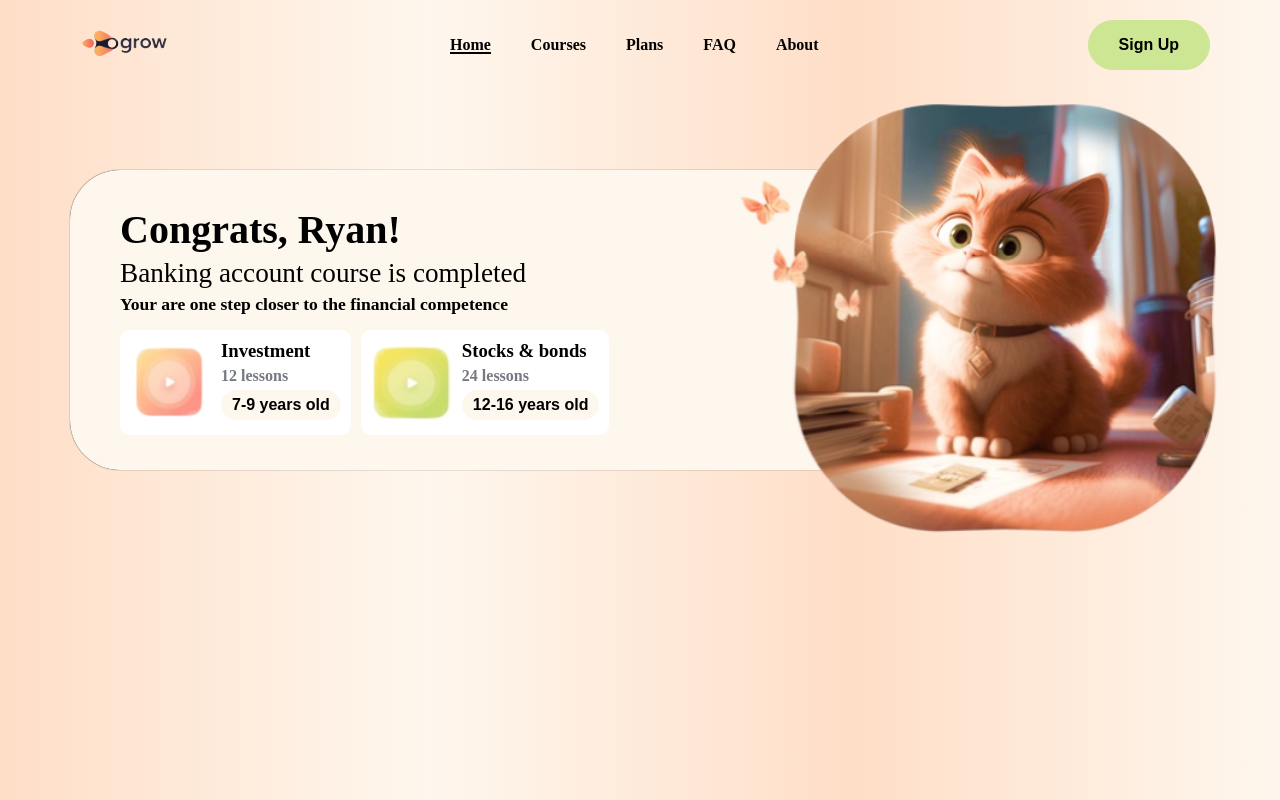
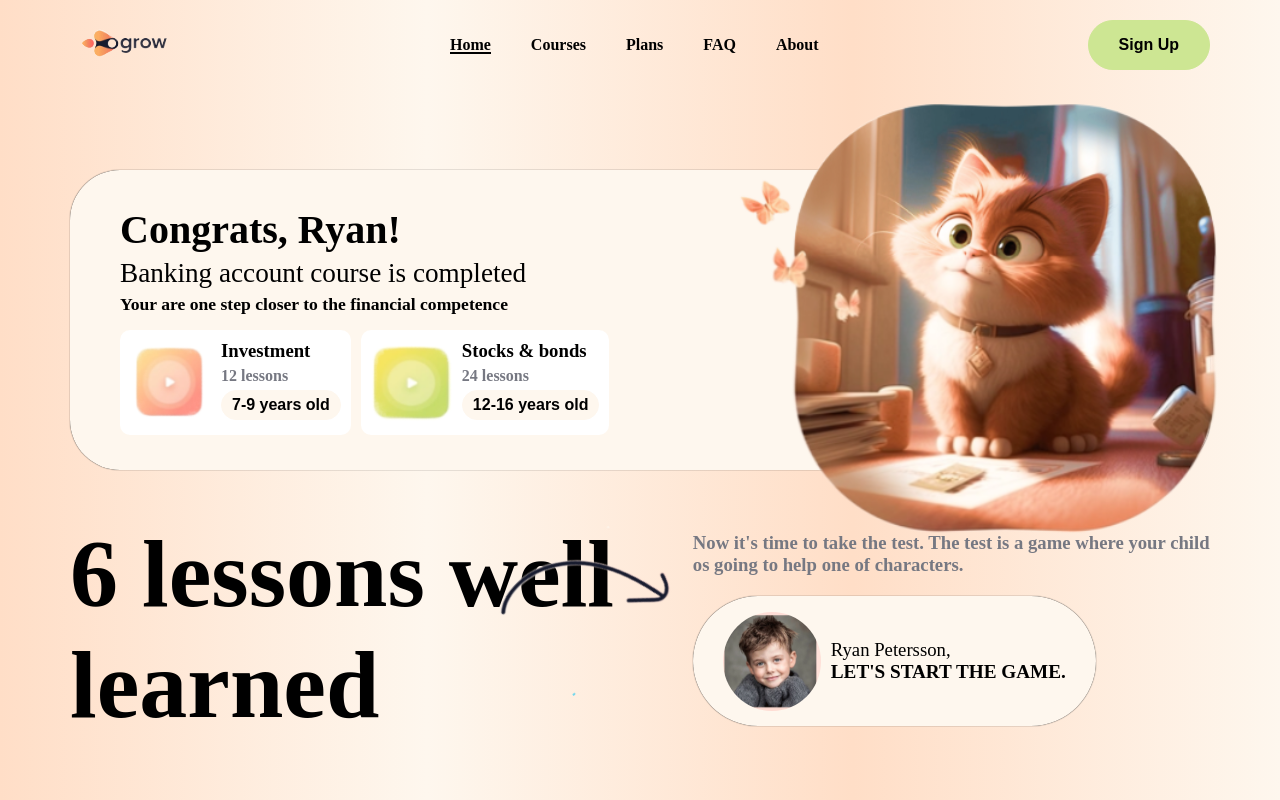
Before and after one commit to MbiamouRichy/Growly, an Angular app: page /plan in a window 1280 px wide. Built offline with nearby package versions, Linux system fonts and the light colour scheme.

Commit message:
fin partie 3

```diff
--- a/src/app/plan/plan.component.html
+++ b/src/app/plan/plan.component.html
@@ -25,4 +25,23 @@
     </div>
     <img class="plan_chat" src="assets/plan_chat.PNG" alt="chat">
   </div>
+  <div class="div_row2">
+    <h1 class="h1">
+      6 lessons well learned
+    </h1>
+    <img class="fleche" src="assets/svg_fleche.png" alt="fleche">
+    <div class="div_col">
+      <h3 class="h3">
+        Now it's time to take the test. The test is a game where
+        your child os going to help one of characters.
+      </h3>
+      <div class="link_image">
+        <img src="assets/ryanpetersson.PNG" alt="ryanpetersson">
+        <div class="texte">
+          <h3>Ryan Petersson,</h3>
+          <p>Let's start the game.</p>
+        </div>
+      </div>
+    </div>
+  </div>
 </section>
--- a/src/app/plan/plan.component.scss
+++ b/src/app/plan/plan.component.scss
@@ -95,3 +95,58 @@ $color5: rgb(118,120,130);
   position: relative;
   right: -70px;
 }
+/*------------ Fleche --------------*/
+.fleche{
+  @include absolute_div(0,none,none,500px);
+  width: 170px;
+  transform: rotate(-45deg);
+}
+/*--------------- row2 -----------------*/
+.div_row2{
+  @include absolute_div(none,0,60px,0);
+  @extend %div_row;
+  justify-content: space-between;
+  padding: 0 70px;
+  .h1{
+    font-size: 6rem;
+    font-weight: 600;
+  }
+  .div_col{
+    @extend %div_col;
+    align-items: flex-start;
+    gap: 20px;
+    margin-left: 50px;
+  }
+}
+.div_row2 .div_col {
+  .h3 {
+    color: $color5;
+  }
+
+  .link_image {
+    @extend %div_row;
+    justify-content: space-around;
+    border-radius: 70px;
+    box-shadow: 0 0 1px $color1;
+    padding: 20px 30px;
+    height: 130px;
+    background: $color3;
+    gap: 10px;
+
+    img {
+      width: 98px;
+      border-radius: 50%;
+    }
+
+    .texte {
+      h3{
+        font-weight: 400;
+      }
+      p {
+        font-weight: 600;
+        font-size: 1.2rem;
+        text-transform: uppercase;
+      }
+    }
+  }
+}
```
